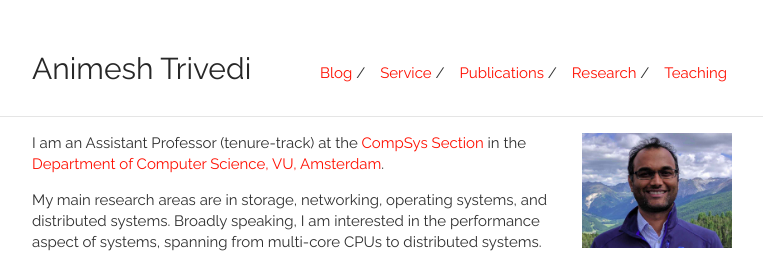
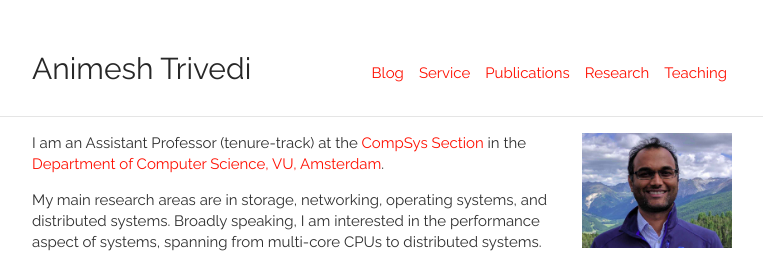
Before and after one commit to animeshtrivedi/animeshtrivedi.github.io, a Jekyll site: the page built from index.md, in a window 1280 px wide. Shown: the top 255 px of the page, without its empty margins (258-1021 px from the left). Built offline with Jekyll 4.4.1, drawn with Linux system fonts in a browser that asks for light colours.

Commit message:
removing the separator

```diff
--- a/_layouts/default.html
+++ b/_layouts/default.html
@@ -56,7 +56,7 @@
 <body>
     <div class="wrapper">
         <div class="navbar container">
-            <a id="author-name" class="alignable pull-left" href="{{ site.url }}{{ site.baseurl }}">{{ site.title }}</a>
+            <a id="author-name" class="alignable pull-left" href="{{ site.url }}{{ site.baseurl }}"> {{ site.title }}</a>
             <ul class="alignable pull-right navbar-ul">
                 {% for x in site.data.nav %}
                     {% if x.name == "Resume" %}
@@ -64,8 +64,9 @@
                     {% else %}
                         <li class="alignable pull-right nav-list"><a href="{{ x.link }}">{{ x.name }}</a>
                     {% endif %}
+<! -- atr notes: this is the separator -->
                     {% if forloop.first == false %}
-                        /
+                        <!-- / -->
                     {% endif %}
                         </li>
                 {% endfor %}
```
